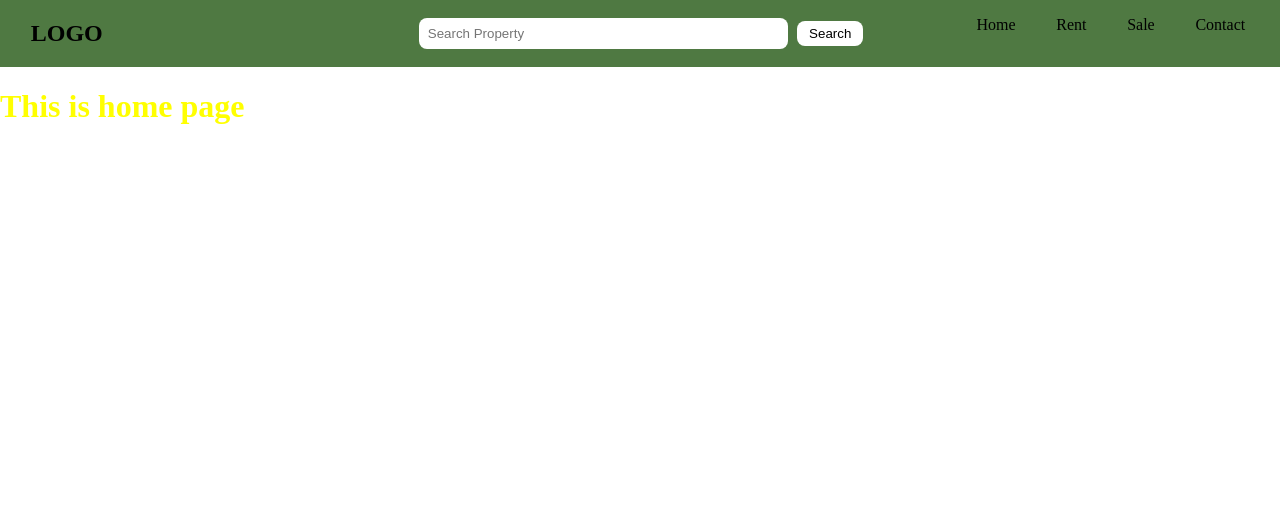
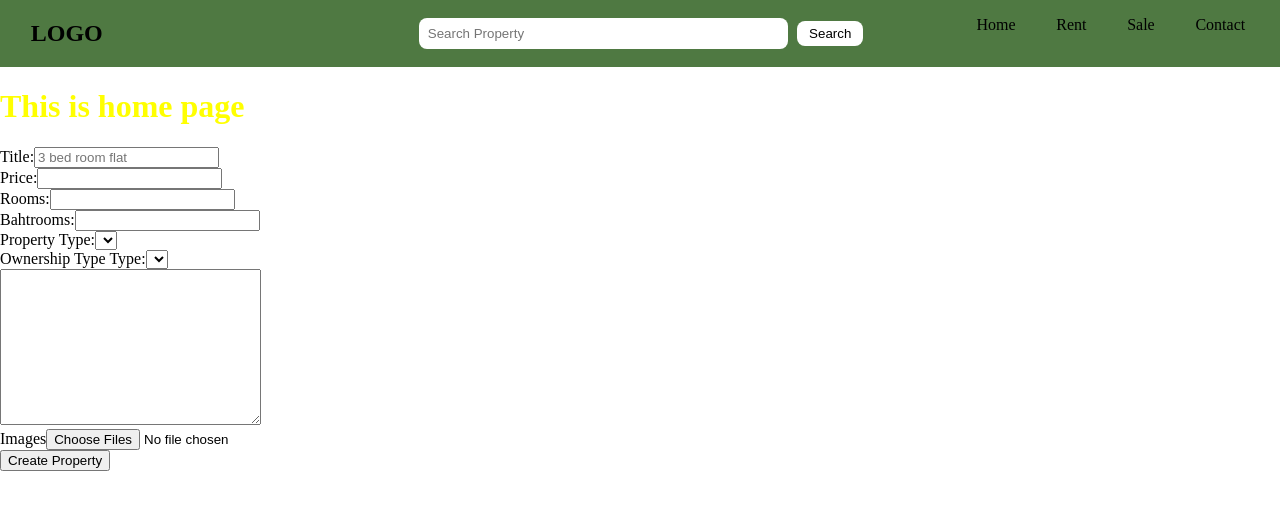
Before and after one commit to toyman640/REfrontend, a React (Vite) app: page /create-new-property in a window 1280 px wide. Shown: the top 510 px of the page. Built offline with nearby package versions, Linux system fonts and the light colour scheme; no server answers.

Commit message:
Create form to add properties

```diff
--- a/src/App.jsx
+++ b/src/App.jsx
@@ -3,6 +3,7 @@ import Home from './components/Home';
 import Navigation from './components/Navigation';
 import Login from './components/Login';
 import Dashboard from './components/Dashboard';
+import PropertyForm from './components/PropertyForm';
 
 function App() {
   return (
@@ -13,6 +14,7 @@ function App() {
         <Routes>
           <Route exact path="/login-page" element={<Login />} />
           <Route exact path="/dashboard-page" element={<Dashboard />} />
+          <Route exact path="/create-new-property" element={<PropertyForm />} />
         </Routes>
       </BrowserRouter>
     </>
--- a/src/components/Dashboard.jsx
+++ b/src/components/Dashboard.jsx
@@ -1,6 +1,6 @@
 import React from 'react';
 import { useDispatch, useSelector } from 'react-redux';
-import { useNavigate } from 'react-router-dom';
+import { Link, useNavigate } from 'react-router-dom';
 import { logOutUser } from '../redux/user/userSlice';
 
 const Dashboard = () => {
@@ -25,8 +25,8 @@ const Dashboard = () => {
         {loggedUser.email}
       </p>
       <button type="button" onClick={handleLogout}>Logout</button>
-      {' '}
-      {/* Logout button */}
+
+      <Link to="/create-new-property">Post new Property</Link>
     </div>
   );
 };
--- /dev/null
+++ b/src/components/PropertyForm.jsx
@@ -0,0 +1,65 @@
+import { useRef } from "react";
+
+const PropertyForm = () => {
+  const imagesRef = useRef([]);
+  return (
+    <div>
+      <form action="">
+        <div>
+          <label htmlFor="title">
+            Title:
+            <input type="text" placeholder="3 bed room flat" required />
+          </label>
+        </div>
+        <div>
+          <label htmlFor="price">
+            Price:
+            <input type="number" name="price" id="price" />
+          </label>
+        </div>
+        <div>
+          <label htmlFor="rooms">
+            Rooms:
+            <input type="number" name="rooms" id="rooms" />
+          </label>
+        </div>
+        <div>
+          <label htmlFor="bathrooms">
+            Bahtrooms:
+            <input type="number" name="bathrooms" id="rooms" />
+          </label>
+        </div>
+        <div>
+          <label htmlFor="property_type">
+            Property Type:
+            <select name="property_type" id="">
+              <option value=""></option>
+            </select>
+          </label>
+        </div>
+        <div>
+          <label htmlFor="property_type">
+            Ownership Type Type:
+            <select name="ownership_type" id="">
+              <option value=""></option>
+            </select>
+          </label>
+        </div>
+        <div>
+          <label htmlFor="address">
+            <textarea name="" id="" cols="30" rows="10"></textarea>
+          </label>
+        </div>
+        <div>
+          <label htmlFor="image">
+            Images
+            <input type="file" name="image" id="image" multiple ref={imagesRef} />
+          </label>
+        </div>
+        <input type="submit" value="Create Property" />
+      </form>
+    </div>
+  );
+};
+
+export default PropertyForm;
```
Also changed, not shown: src/redux/property/property.js (added).
